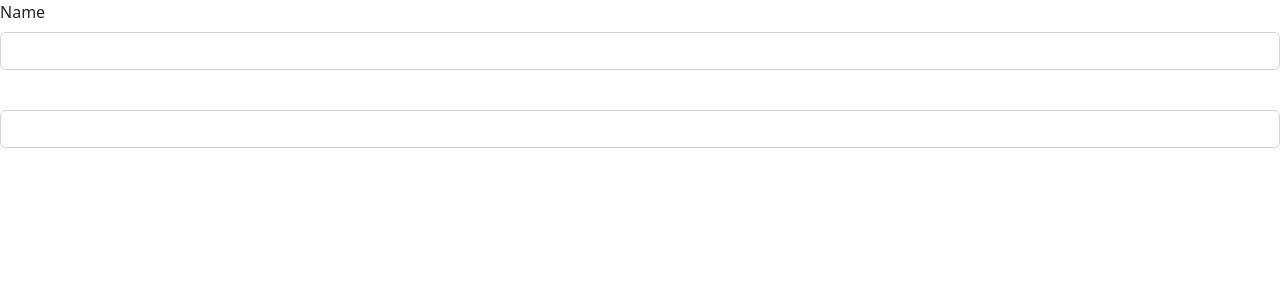
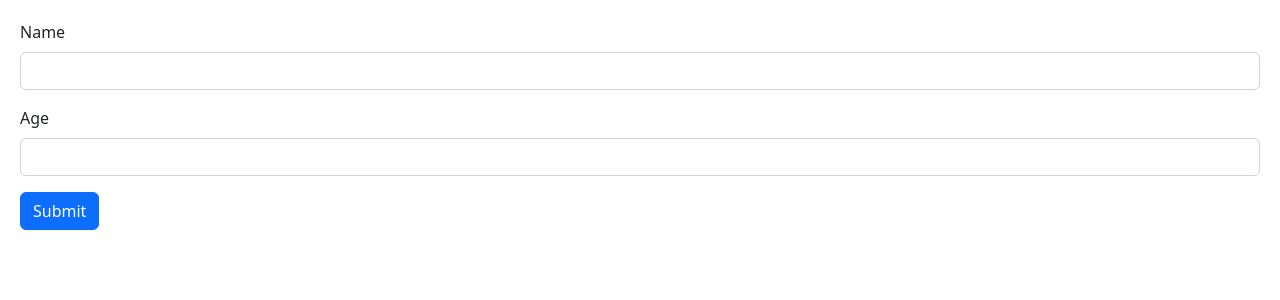
Before and after one commit to GodwinYeboah1/react-app, a React (Vite) app: page / in a window 1280 px wide. Shown: the top 300 px of the page. Built offline with nearby package versions, Linux system fonts and the light colour scheme.

Commit message:
Building form first half

```diff
--- a/src/components/Form/Form.tsx
+++ b/src/components/Form/Form.tsx
@@ -1,15 +1,29 @@
-import React from 'react'
+import React, { FormEvent, useRef } from 'react'
 
 export const Form = () => {
+  // const nameRef = useRef<HTMLInputElement>(null);
+  // const ageRef = useRef<HTMLInputElement>(null);
+  // const user = {name: '', age: 0};
+  const [user , setUser] = React.useState({name: '', age: ''});
+
+  const handleformSubmit = (event:FormEvent) => {
+    event.preventDefault();
+    // if (nameRef.current !== null && ageRef.current !== null){
+    //   user.name =  nameRef.current.value;
+    //   user.age =  parseInt(ageRef.current.value);
+    // }
+    console.log(user);
+  }
   return (
-    <div>
+    <form onSubmit={handleformSubmit}>
         <div className="mb-3"><label htmlFor="name" className="form-label">Name</label>
-            <input id="name" type="text" className="form-control" />
+            <input value={user.name} onChange={(e)=> setUser({...user, name: e.target.value })} id="name" type="text" className="form-control" />
         </div>
         <div className="mb-3">
-            <label htmlFor="" className="form-label"></label>
-            <input type="number" className="form-control" />
-            </div>
-    </div>
+            <label htmlFor="age" className="form-label">Age</label>
+            <input value={user.age} onChange={(e)=> setUser({...user, age: parseInt(e.target.value) })} id="age" type="number" className="form-control" />
+          </div>
+          <button className="btn btn-primary" type='submit'>Submit</button>
+    </form>
   )
 }
--- /dev/null
+++ b/src/index.css
@@ -0,0 +1,3 @@
+body {
+    padding: 20px;
+}
--- a/src/main.tsx
+++ b/src/main.tsx
@@ -2,6 +2,7 @@ import React from 'react'
 import ReactDOM from 'react-dom/client'
 import App from './App'
 import 'bootstrap/dist/css/bootstrap.css';
+import './index.css';
 
 ReactDOM.createRoot(document.getElementById('root') as HTMLElement).render(
   <React.StrictMode>
```
